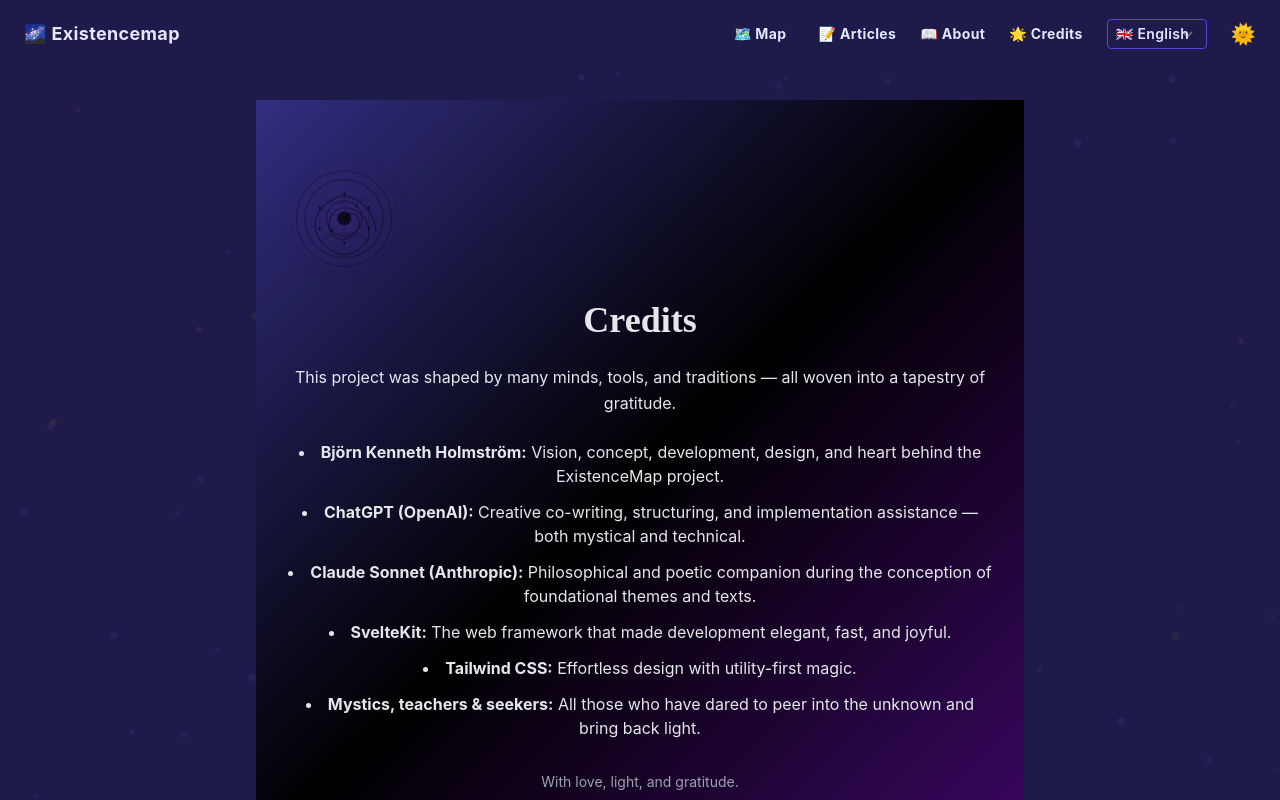
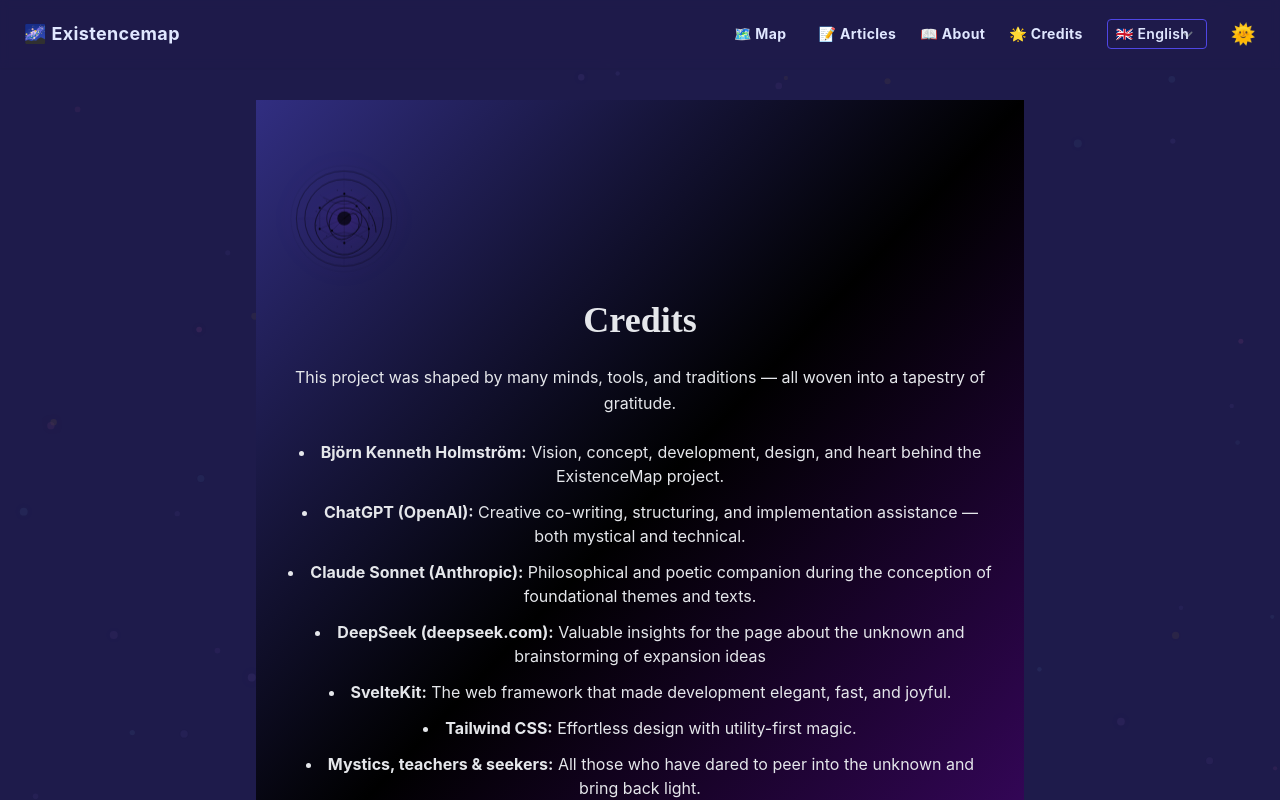
Before and after one commit to BjornKennethHolmstrom/existencemap, a SvelteKit app: page /credits in a window 1280 px wide. Shown: the top 800 px of the page. Built offline with nearby package versions, Linux system fonts and the light colour scheme.

Commit message:
Add DeepSeek to REAMDE.md and credits

```diff
--- a/src/lib/i18n/en/credits.json
+++ b/src/lib/i18n/en/credits.json
@@ -8,7 +8,7 @@
   "claude": "Claude Sonnet (Anthropic)",
   "claudeDesc": "Philosophical and poetic companion during the conception of foundational themes and texts.",
   "deepseek": "DeepSeek (deepseek.com)",
-  "deepseekDesc": "Valuable insights for the page about the unknown",
+  "deepseekDesc": "Valuable insights for the page about the unknown and brainstorming of expansion ideas",
   "svelte": "SvelteKit",
   "svelteDesc": "The web framework that made development elegant, fast, and joyful.",
   "tailwind": "Tailwind CSS",
--- a/src/lib/i18n/sv/credits.json
+++ b/src/lib/i18n/sv/credits.json
@@ -8,7 +8,7 @@
   "claude": "Claude Sonnet (Anthropic)",
   "claudeDesc": "Filosofisk och poetisk följeslagare under utformningen av grundläggande teman och texter.",
   "deepseek": "DeepSeek (deepseek.com)",
-  "deepseekDesc": "Värdefulla insikter för sidan om det okända",
+  "deepseekDesc": "Värdefulla insikter för sidan om det okända samt brainstorm av ytterligare idéer.",
   "svelte": "SvelteKit",
   "svelteDesc": "Webbramverket som gjorde utveckling elegant, snabb och rolig.",
   "tailwind": "Tailwind CSS",
--- a/src/routes/credits/+page.svelte
+++ b/src/routes/credits/+page.svelte
@@ -17,6 +17,7 @@
     <li><strong>{t.bjorn}:</strong> {t.bjornDesc}</li>
     <li><strong>{t.chatgpt}:</strong> {t.chatgptDesc}</li>
     <li><strong>{t.claude}:</strong> {t.claudeDesc}</li>
+    <li><strong>{t.deepseek}:</strong> {t.deepseekDesc}</li>
     <li><strong>{t.svelte}:</strong> {t.svelteDesc}</li>
     <li><strong>{t.tailwind}:</strong> {t.tailwindDesc}</li>
     <li><strong>{t.mystics}:</strong> {t.mysticsDesc}</li>
```
Also changed, not shown: 1 other file (tests, documents, lock files or other folders).
